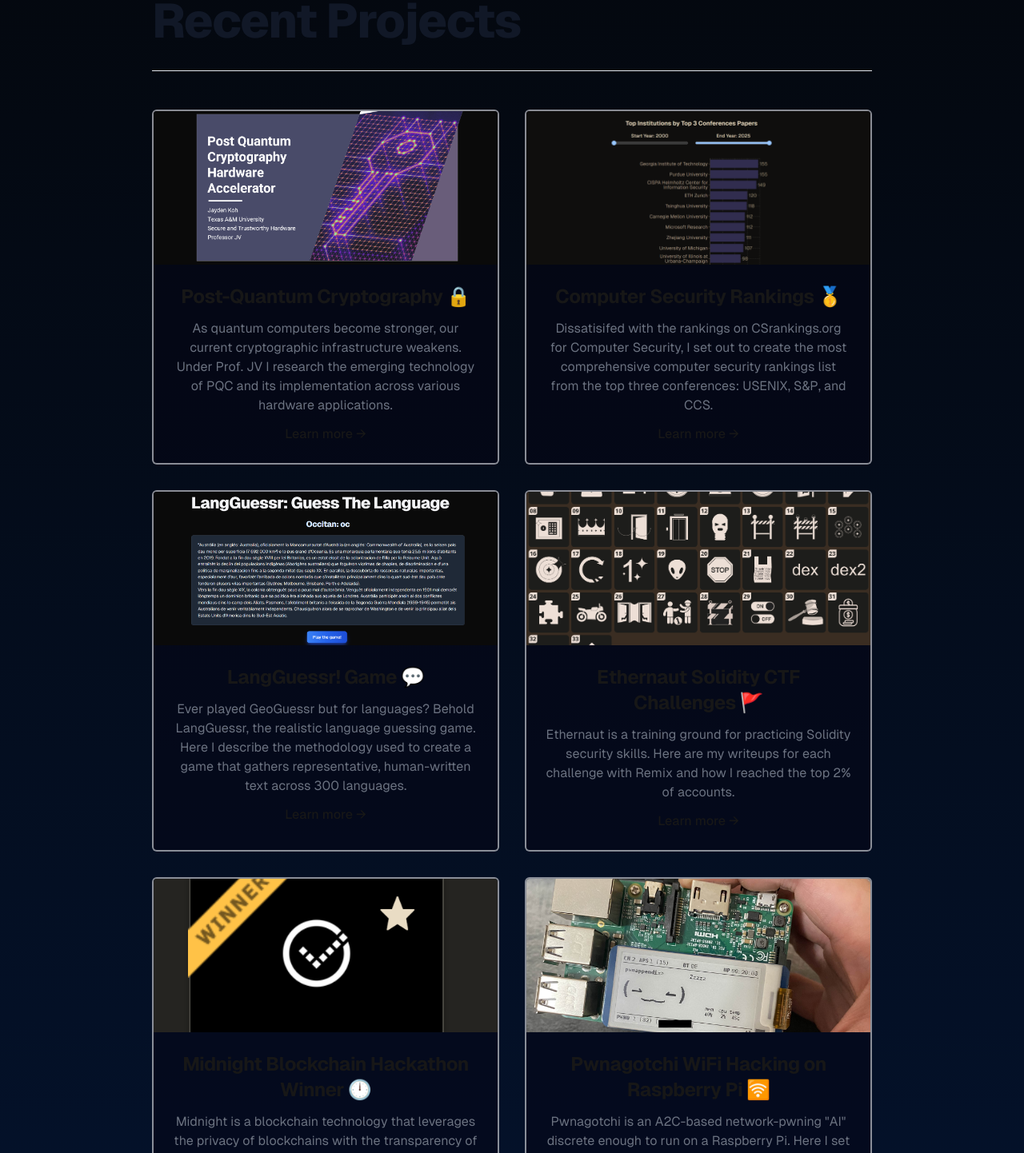
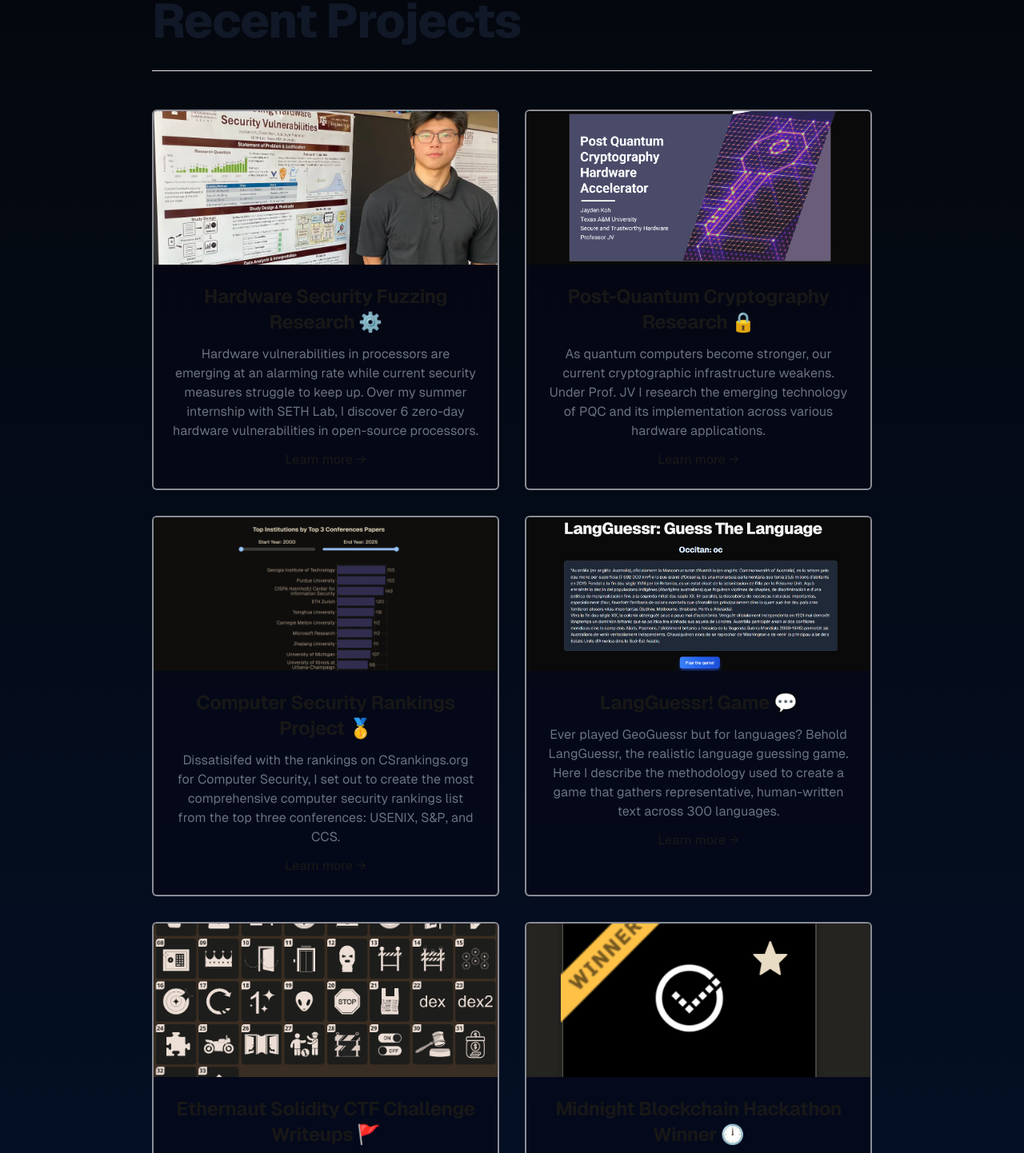
Before and after one commit to jkohhokj/website, a Next.js app: page / in a window 1280 px wide. Shown: the part 640-2082 px from the top of the page at 80% size. Built offline with nearby package versions, Linux system fonts and the light colour scheme.

Commit message:
feat: add hardware fuzzing project card

```diff
--- a/data/projectsData.ts
+++ b/data/projectsData.ts
@@ -32,7 +32,8 @@ export const interestsData: Topic[] = [
   },
   {
     title: "Computer Architecture & Design",
-    description: "Exploring RTL in Verilog and ARM Assembly to optimize performance, power, and price.",
+    description:
+      "Exploring RTL in Verilog and ARM Assembly to optimize performance, power, and price.",
     href: "https://engineering.tamu.edu/electrical/academics/degrees/graduate/phd-qualifying-exams/ecen350.html",
   },
   {
@@ -57,33 +58,40 @@ Snatch: 80`,
 ];
 
 export const projectsData: Project[] = [
-    {
-    title: "Post-Quantum Cryptography 🔒",
+  {
+    title: "Hardware Security Fuzzing Research ⚙️",
+    description: `Hardware vulnerabilities in processors are emerging at an alarming rate while current security measures struggle to keep up.
+    Over my summer internship with SETH Lab, I discover 6 zero-day hardware vulnerabilities in open-source processors.`,
+    imgSrc: "/images/hardware_fuzzing_cover.png",
+    href: "https://blog.jkoh.dev/blog/hardware-fuzzing",
+  },
+  {
+    title: "Post-Quantum Cryptography Research 🔒",
     description: `As quantum computers become stronger, our current cryptographic infrastructure weakens.
     Under Prof. JV I research the emerging technology of PQC and its implementation across various hardware applications.`,
     imgSrc: "/images/pqc_cover.png",
     href: "https://blog.jkoh.dev/blog/pqc",
   },
-    {
-    title: "Computer Security Rankings 🥇",
+  {
+    title: "Computer Security Rankings Project 🥇",
     description: `Dissatisifed with the rankings on CSrankings.org for Computer Security, I set out to create the most comprehensive computer security rankings list from the top three conferences: USENIX, S&P, and CCS.`,
     imgSrc: "/images/security_ranking_cover.png",
     href: "https://comsec-rankings.jkoh.dev/",
   },
-    {
+  {
     title: "LangGuessr! Game 💬",
     description: `Ever played GeoGuessr but for languages? Behold LangGuessr, the realistic language guessing game.
     Here I describe the methodology used to create a game that gathers representative, human-written text across 300 languages.`,
     imgSrc: "/images/langguessr_cover.png",
     href: "https://lang-guessr.vercel.app/",
   },
-    {
-    title: "Ethernaut Solidity CTF Challenges 🚩",
+  {
+    title: "Ethernaut Solidity CTF Challenge Writeups 🚩",
     description: `Ethernaut is a training ground for practicing Solidity security skills. Here are my writeups for each challenge with Remix and how I reached the top 2% of accounts.`,
     imgSrc: "/images/ethernaut_cover.png",
     href: "https://blog.jkoh.dev/blog/ethernaut",
   },
-    {
+  {
     title: "Midnight Blockchain Hackathon Winner 🕛",
     description: `Midnight is a blockchain technology that leverages the privacy of blockchains with the transparency of open-source.
     Here's how my team won the "Best Use of Midnight" during our hackathon season with our decentralized voting platform.`,
@@ -91,14 +99,14 @@ export const projectsData: Project[] = [
     href: "https://devpost.com/software/silent-vote",
   },
   {
-    title: "Pwnagotchi WiFi Hacking on Raspberry Pi 🛜",
+    title: "Pwnagotchi WiFi Hacking on Raspberry Pi Project 🛜",
     description: `Pwnagotchi is an A2C-based network-pwning "AI" discrete enough to run on a Raspberry Pi.
     Here I set up my very own WiFi handshaker pet and record my struggles and successes.`,
     imgSrc: "/images/pwnagotchi_cover.jpg",
     href: "https://blog.jkoh.dev/blog/pwnagotchi-beginning",
   },
   {
-    title: "Learning Zig 🦎",
+    title: "Learning Zig Project 🦎",
     description: `With Rust and Zig competing to replace C in critical software, I'm joining the hype train on learning new programming languages.
     This is my progress of learning and developing with Zig for almost a year.`,
     imgSrc: "/images/zig_logo.png",
```
Also changed, not shown: public/images/hardware_fuzzing_cover.png (added).
